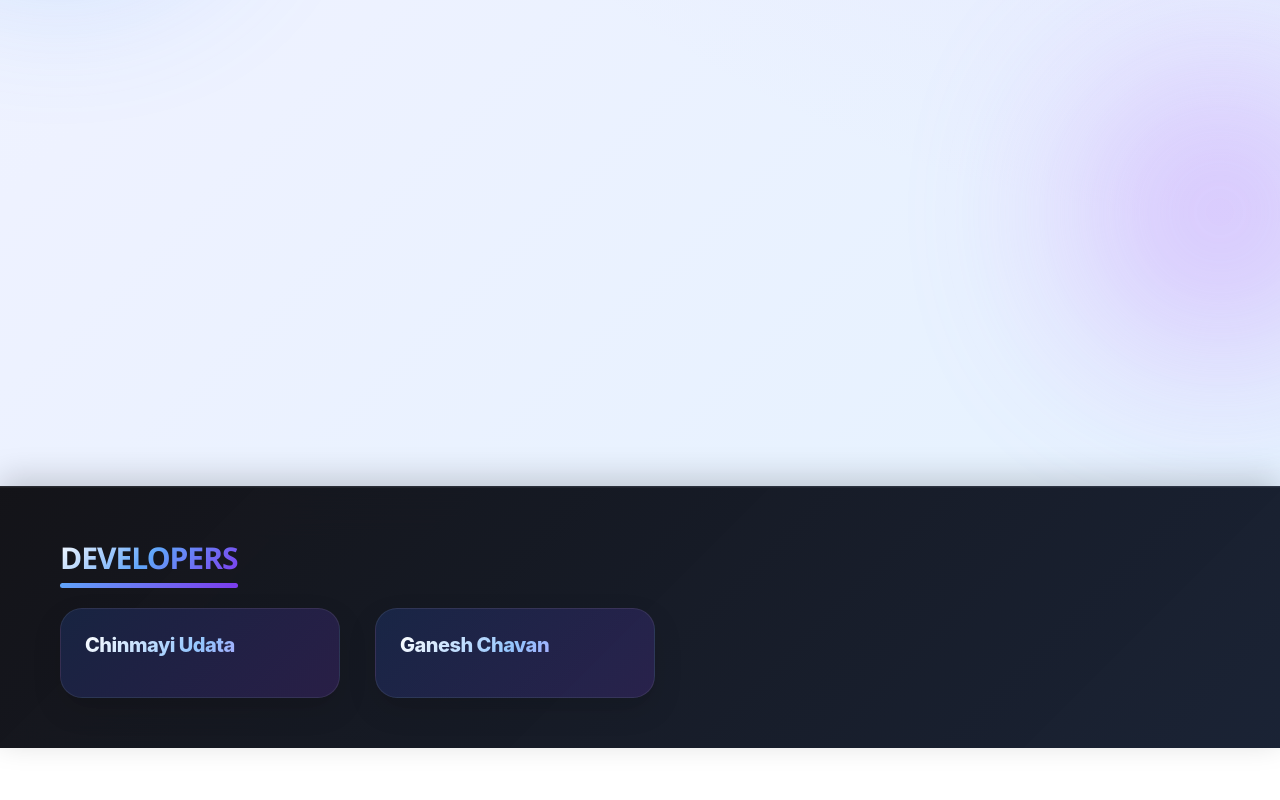
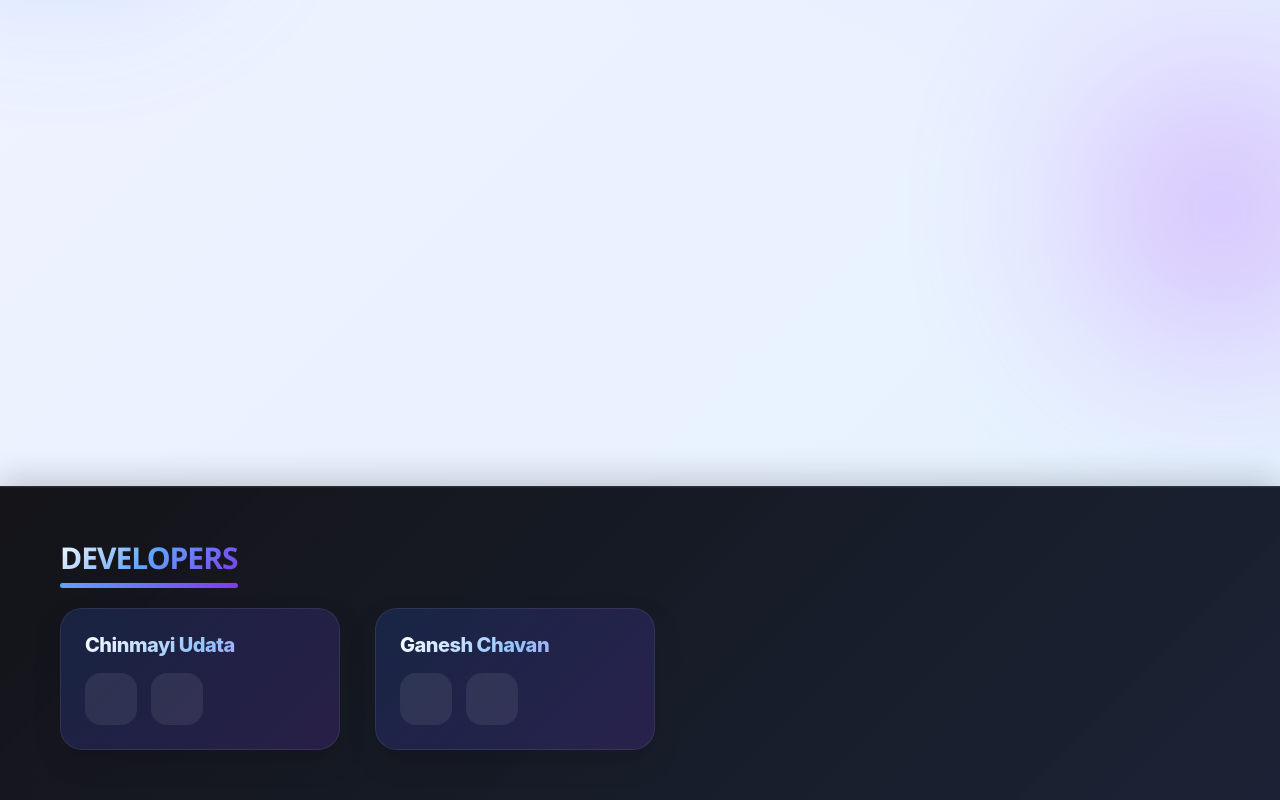
Before and after one commit to ganeshchavan-wd/CheatCode, a React (Vite) app in the folder client/: page / in a window 1280 px wide. Shown: the part 388-1188 px from the top of the page. Before the commit the page ends 1136 px from the top, so only its background shows below. Built offline with nearby package versions, Linux system fonts and the light colour scheme; no server answers.

Commit message:
Update Home.jsx

```diff
--- a/client/src/pages/Home.jsx
+++ b/client/src/pages/Home.jsx
@@ -121,13 +121,50 @@ function Home() {
 
       <footer className="developer-footer">
         <h4>Developers</h4>
+
         <div className="developer-container">
           <div className="developer-person">
             <p>Chinmayi Udata</p>
+
+            <div className="developer-links">
+              <a
+                href="https://github.com/udatachinmayi-bit"
+                target="_blank"
+                rel="noreferrer"
+              >
+                <i className="fab fa-github"></i>
+              </a>
+
+              <a
+                href="https://www.linkedin.com/in/chinmayi-udata-61aa7237a/"
+                target="_blank"
+                rel="noreferrer"
+              >
+                <i className="fab fa-linkedin"></i>
+              </a>
+            </div>
           </div>
 
           <div className="developer-person">
             <p>Ganesh Chavan</p>
+
+            <div className="developer-links">
+              <a
+                href="https://github.com/ganeshchavan-wd"
+                target="_blank"
+                rel="noreferrer"
+              >
+                <i className="fab fa-github"></i>
+              </a>
+
+              <a
+                href="https://www.linkedin.com/in/ganesh-chavan-a46439340/"
+                target="_blank"
+                rel="noreferrer"
+              >
+                <i className="fab fa-linkedin"></i>
+              </a>
+            </div>
           </div>
         </div>
       </footer>
```
